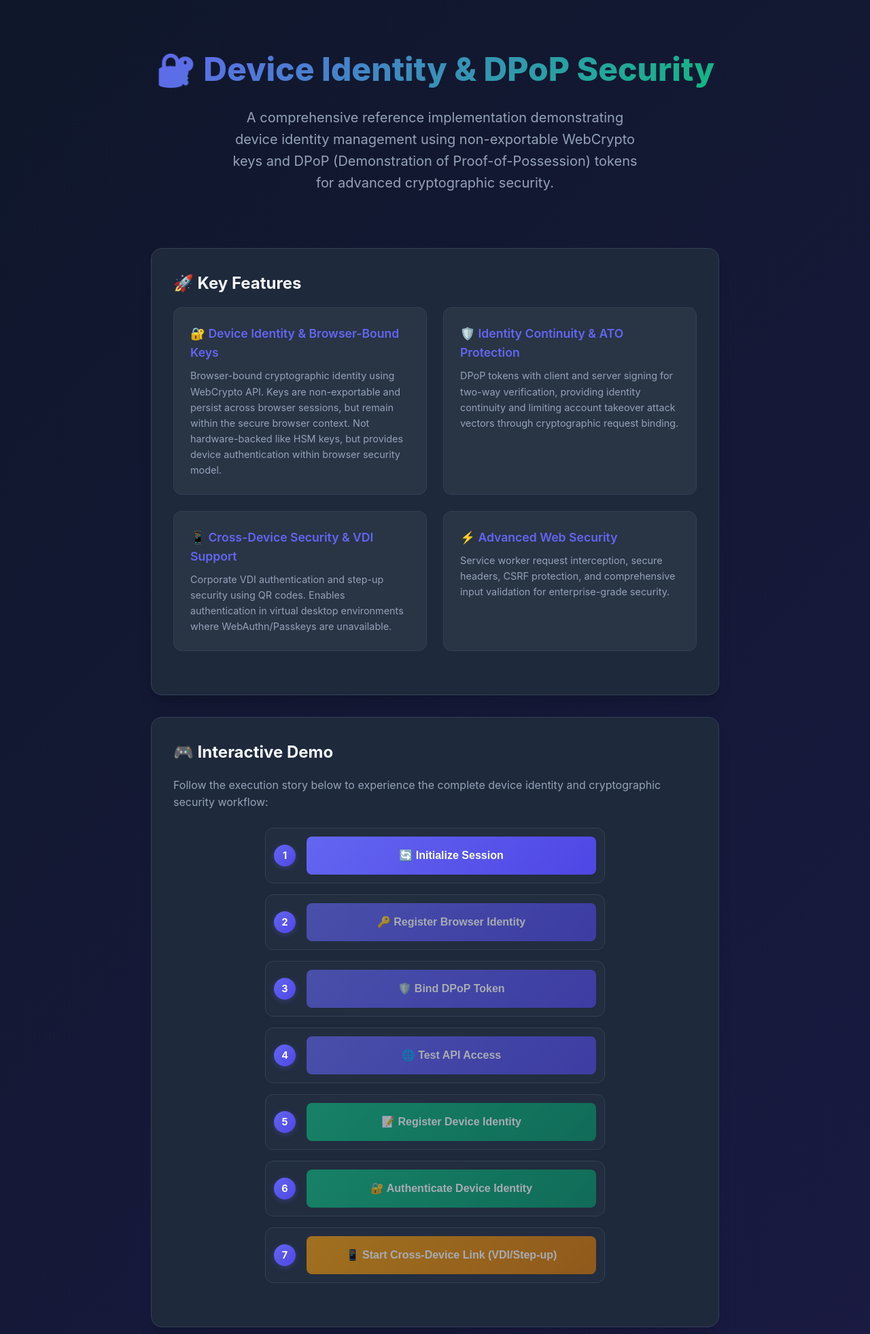
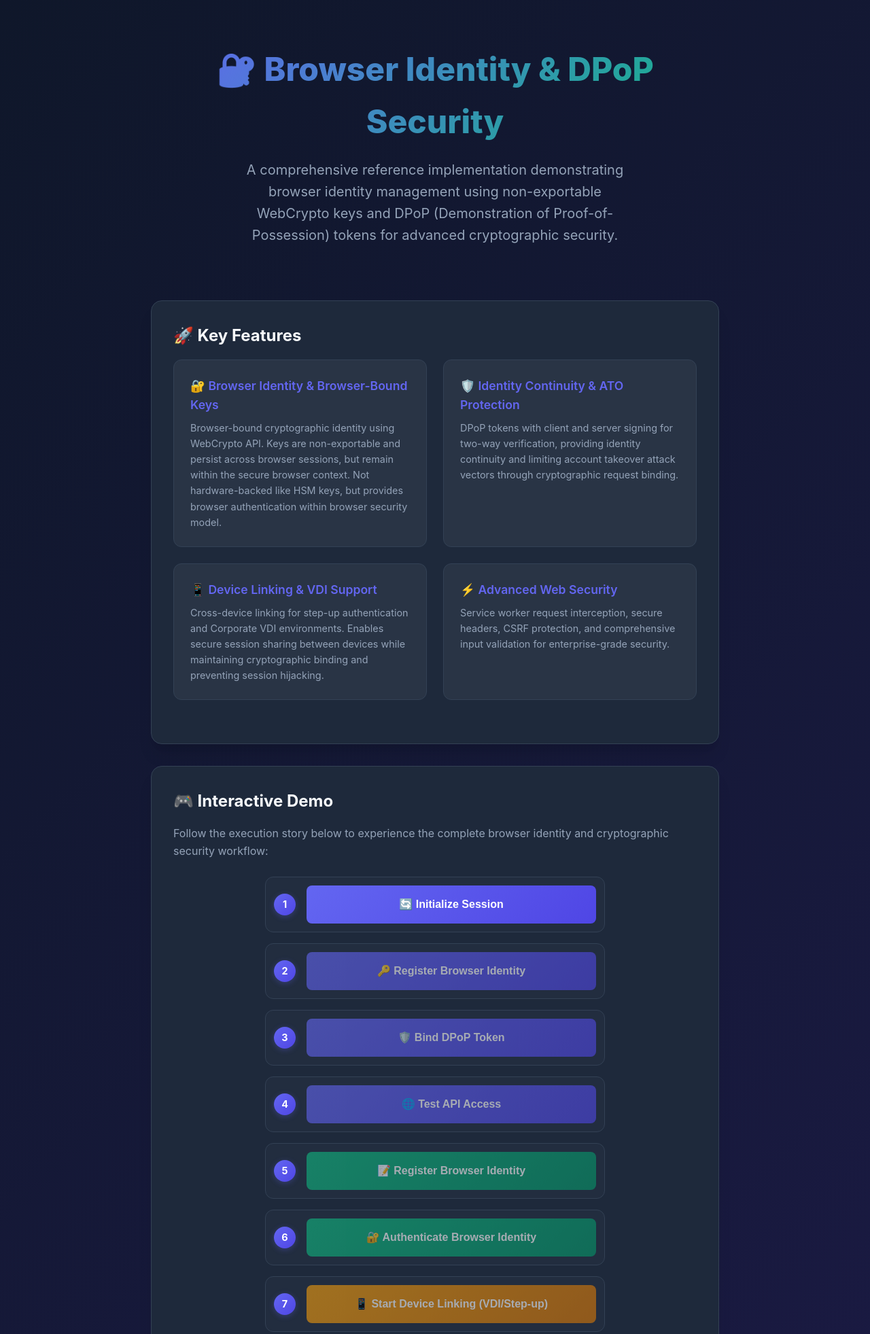
Before and after one commit to gavinhamilton1/dpop-demo, a website with bundled scripts: page public/index.html in a window 1280 px wide. Shown: the top 1963 px of the page at 68% size. Built offline with nearby package versions, Linux system fonts and the light colour scheme.

Commit message:
Update README, app.js, and index.html to reflect browser identity management changes
- Changed references from device identity to browser identity throughout the README for clarity and consistency.
- Updated app.js to modify the default message for API interaction to reflect browser identity.
- Revised index.html to change titles, headings, and demo steps to align with the new browser identity focus, enhancing user understanding of the implementation.

```diff
--- a/public/app.js
+++ b/public/app.js
@@ -220,7 +220,7 @@ import * as Passkeys from '/src/passkeys.js';
 
         addLog('Testing API access with DPoP token...', 'info');
 
-        const message = apiMessage.value.trim() || 'Hello from Device Identity & DPoP Security Demo!';
+        const message = apiMessage.value.trim() || 'Hello from Browser Identity & DPoP Security Demo!';
 
         const j = await Stronghold.strongholdFetch('/api/echo', {
           method: 'POST',
--- a/public/index.html
+++ b/public/index.html
@@ -3,7 +3,7 @@
 <head>
     <meta charset="UTF-8">
     <meta name="viewport" content="width=device-width, initial-scale=1.0">
-    <title>🔐 Device Identity & DPoP Security Demo</title>
+    <title>🔐 Browser Identity & DPoP Security Demo</title>
     <link rel="icon" type="image/x-icon" href="/public/favicon.ico">
     <link rel="stylesheet" href="/public/style.css">
 
@@ -11,24 +11,24 @@
 <body>
     <div class="container">
         <div class="header">
-            <h1>🔐 Device Identity & DPoP Security</h1>
-            <p>A comprehensive reference implementation demonstrating device identity management using non-exportable WebCrypto keys and DPoP (Demonstration of Proof-of-Possession) tokens for advanced cryptographic security.</p>
+                                <h1>🔐 Browser Identity & DPoP Security</h1>
+                    <p>A comprehensive reference implementation demonstrating browser identity management using non-exportable WebCrypto keys and DPoP (Demonstration of Proof-of-Possession) tokens for advanced cryptographic security.</p>
         </div>
 
         <div class="demo-section fade-in">
             <h2>🚀 Key Features</h2>
             <div class="feature-grid">
                 <div class="feature-card">
-                    <h4>🔐 Device Identity & Browser-Bound Keys</h4>
-                    <p>Browser-bound cryptographic identity using WebCrypto API. Keys are non-exportable and persist across browser sessions, but remain within the secure browser context. Not hardware-backed like HSM keys, but provides device authentication within browser security model.</p>
+                    <h4>🔐 Browser Identity & Browser-Bound Keys</h4>
+                    <p>Browser-bound cryptographic identity using WebCrypto API. Keys are non-exportable and persist across browser sessions, but remain within the secure browser context. Not hardware-backed like HSM keys, but provides browser authentication within browser security model.</p>
                 </div>
                 <div class="feature-card">
                     <h4>🛡️ Identity Continuity & ATO Protection</h4>
                     <p>DPoP tokens with client and server signing for two-way verification, providing identity continuity and limiting account takeover attack vectors through cryptographic request binding.</p>
                 </div>
                 <div class="feature-card">
-                    <h4>📱 Cross-Device Security & VDI Support</h4>
-                    <p>Corporate VDI authentication and step-up security using QR codes. Enables authentication in virtual desktop environments where WebAuthn/Passkeys are unavailable.</p>
+                    <h4>📱 Device Linking & VDI Support</h4>
+                    <p>Cross-device linking for step-up authentication and Corporate VDI environments. Enables secure session sharing between devices while maintaining cryptographic binding and preventing session hijacking.</p>
                 </div>
                 <div class="feature-card">
                     <h4>⚡ Advanced Web Security</h4>
@@ -40,7 +40,7 @@
         <div class="demo-section fade-in">
             <h2>🎮 Interactive Demo</h2>
             <p style="color: var(--text-muted); margin-bottom: 1.5rem;">
-                Follow the execution story below to experience the complete device identity and cryptographic security workflow:
+                Follow the execution story below to experience the complete browser identity and cryptographic security workflow:
             </p>
 
             <div class="demo-sequence">
@@ -71,19 +71,19 @@
                 <div class="sequence-step">
                     <div class="step-number">5</div>
                     <button id="regBtn" class="btn btn-secondary" disabled>
-                        📝 Register Device Identity
+                        📝 Register Browser Identity
                     </button>
                 </div>
                 <div class="sequence-step">
                     <div class="step-number">6</div>
                     <button id="authBtn" class="btn btn-secondary" disabled>
-                        🔐 Authenticate Device Identity
+                        🔐 Authenticate Browser Identity
                     </button>
                 </div>
                 <div class="sequence-step">
                     <div class="step-number">7</div>
                     <button id="linkBtn" class="btn btn-accent" disabled>
-                        📱 Start Cross-Device Link (VDI/Step-up)
+                        📱 Start Device Linking (VDI/Step-up)
                     </button>
                 </div>
             </div>
@@ -98,7 +98,7 @@
                     <div class="modal-body">
                         <div class="form-group">
                             <label for="apiMessage">Message to send to server:</label>
-                            <textarea id="apiMessage" class="form-control" rows="3" placeholder="Enter your message here...">Hello from Device Identity & DPoP Security Demo!</textarea>
+                            <textarea id="apiMessage" class="form-control" rows="3" placeholder="Enter your message here...">Hello from Browser Identity & DPoP Security Demo!</textarea>
                         </div>
                         <div class="form-group">
                             <label>Server Response:</label>
```
Also changed, not shown: README.md.
